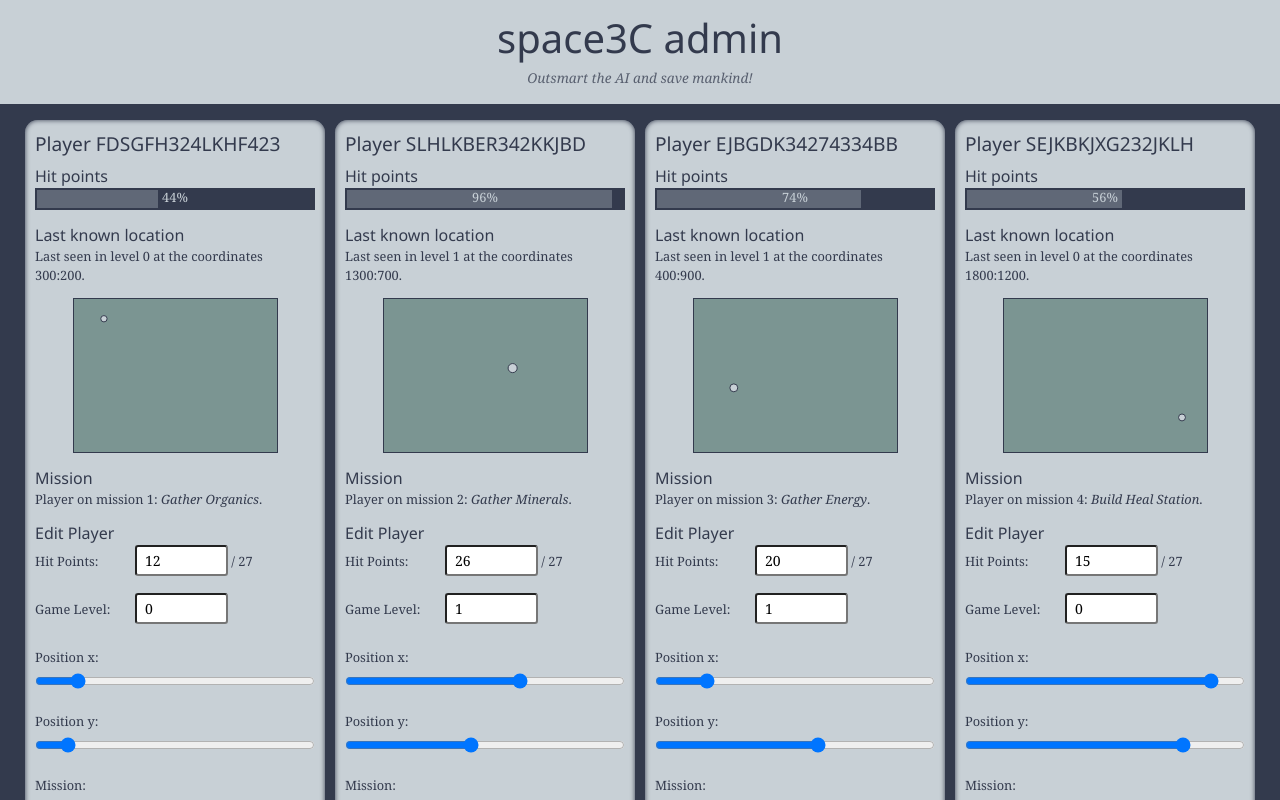
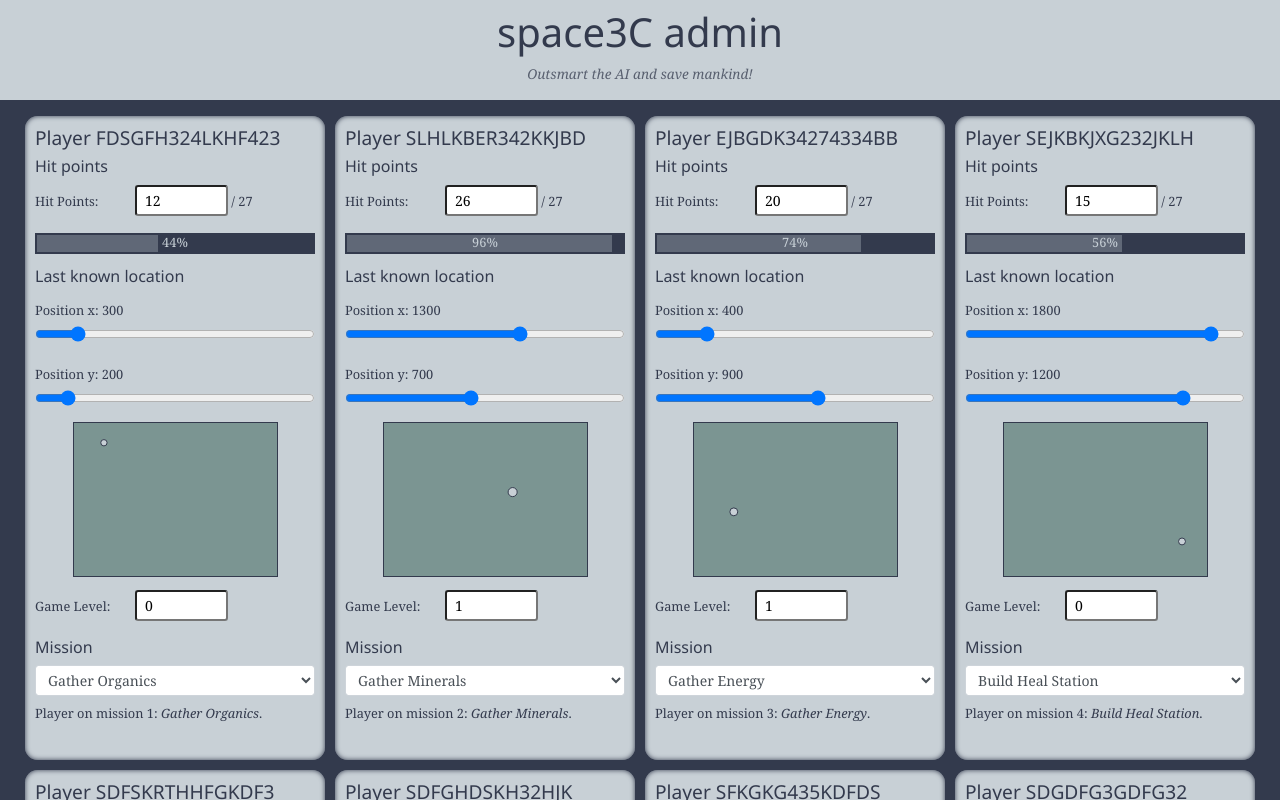
Before and after one commit to ebabel-games/space3c-admin, an Angular app: page / in a window 1280 px wide. Shown: the top 800 px of the page. Built offline with nearby package versions, Linux system fonts and the light colour scheme.

Commit message:
Improve layout of players admin.

```diff
--- a/src/app/players/players.component.css
+++ b/src/app/players/players.component.css
@@ -16,7 +16,6 @@
 
 h2 {
   font-size: 1.5em;
-  margin: 0 0 .25em;
 }
 
 h3 {
--- a/src/app/players/players.component.html
+++ b/src/app/players/players.component.html
@@ -5,13 +5,30 @@
     </header>
 
     <h3>Hit points</h3>
+    <div class="form-group">
+      <label>
+        <span>Hit Points:</span>
+        <input type="number" [(ngModel)]="player.hitPoints" placeholder="27" min="0" max="27" class="form-control-sm"> / {{player.maxHitPoints}}
+      </label>
+    </div>
     <p class="hitPoints">
       <span [ngStyle]="{'width': player.hitPoints / player.maxHitPoints | percent}"></span>
       {{(player.hitPoints / player.maxHitPoints) | percent}}
     </p>
 
     <h3>Last known location</h3>
-    <p>Last seen in level {{player.level}} at the coordinates {{player.x}}:{{player.y}}.</p>
+    <div class="form-group">
+      <label>
+        <span>Position x: {{player.x}}</span>
+        <input type="range" [(ngModel)]="player.x" min="64" max="1984" step="64" class="form-control-range">
+      </label>
+    </div>
+    <div class="form-group">
+      <label>
+        <span>Position y: {{player.y}}</span>
+        <input type="range" [(ngModel)]="player.y" min="64" max="1489" class="form-control-range">
+      </label>
+    </div>
     <svg width="205" height="155" viewBox="0 0 205 155" class="worldMap">
       <circle
         [attr.r]="player.hitPoints / 10 + 2"
@@ -23,42 +40,21 @@
         stroke="#333a4d"
       />
     </svg>
-
-    <h3>Mission</h3>
-    <p>Player on mission {{player.mission.id}}: <em>{{player.mission.title}}</em>.</p>
-
-    <h3>Edit Player</h3>
-    <div class="form-group">
-      <label>
-        <span>Hit Points:</span>
-        <input type="number" [(ngModel)]="player.hitPoints" placeholder="27" min="0" max="27" class="form-control-sm"> / {{player.maxHitPoints}}
-      </label>
-    </div>
     <div class="form-group">
       <label>
         <span>Game Level:</span>
         <input type="number" [(ngModel)]="player.level" placeholder="0" min="0" max="10" class="form-control-sm">
       </label>
     </div>
+
     <div class="form-group">
       <label>
-        <span>Position x:</span>
-        <input type="range" [(ngModel)]="player.x" min="64" max="1984" step="64" class="form-control-range">
-      </label>
-    </div>
-    <div class="form-group">
-      <label>
-        <span>Position y:</span>
-        <input type="range" [(ngModel)]="player.y" min="64" max="1489" class="form-control-range">
-      </label>
-    </div>
-    <div class="form-group">
-      <label>
-        <span>Mission:</span>
+        <h3>Mission</h3>
         <select [(ngModel)]="player.mission" class="form-control form-control-sm">
           <option *ngFor="let mission of missions" [ngValue]="mission">{{mission.title}}</option>
         </select>
       </label>
+      <p>Player on mission {{player.mission.id}}: <em>{{player.mission.title}}</em>.</p>
     </div>
   </section>
 </div>
--- a/src/styles.css
+++ b/src/styles.css
@@ -8,7 +8,4 @@ body {
 }
 h1, h2, h3, h4, h5, h6 {
   font-family: 'Segoe UI', Tahoma, Geneva, Verdana, sans-serif;
-  font-weight: normal;
-  margin: 0;
-  line-height: 1.5em;
 }
```
